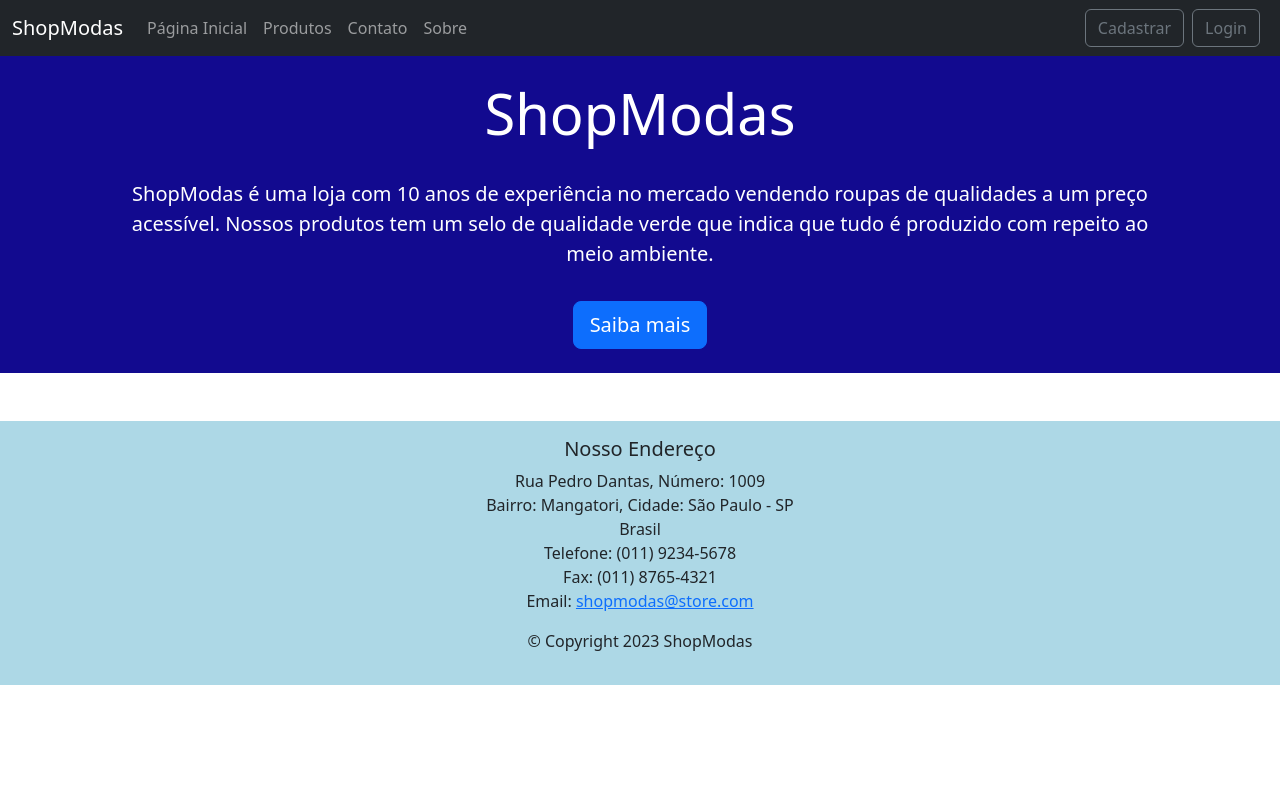
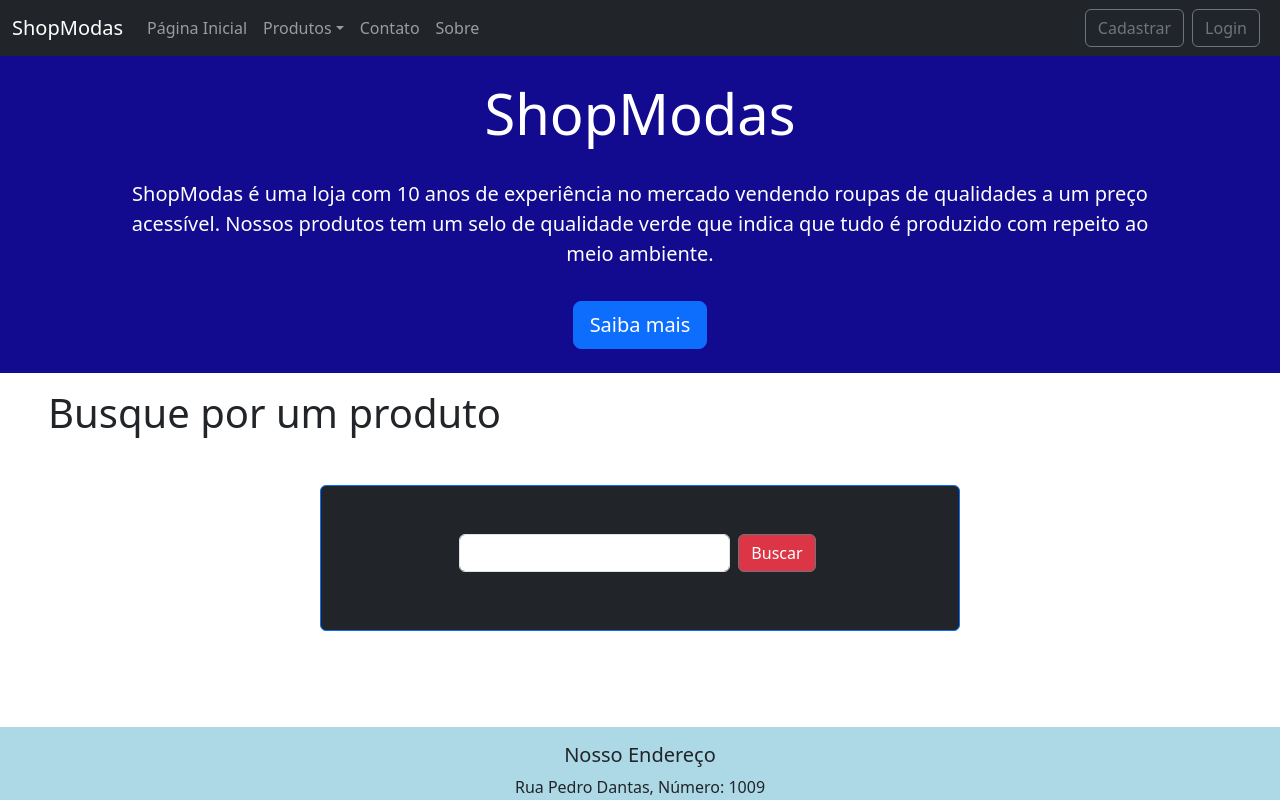
Before and after one commit to talesmilan/Projeto-ShopModas-feito-com-ReactJS-e-Redux, a React (Create React App) app: page /buscar in a window 1280 px wide. Shown: the top 800 px of the page. Built offline with nearby package versions, Linux system fonts and the light colour scheme; no server answers; some icons are missing.

Commit message:
Fazendo o Buscar

```diff
--- a/src/App.css
+++ b/src/App.css
@@ -12,3 +12,19 @@
 .footer {
   background-color:  #add8e6;
 }
+.bairro {
+  float: left;
+}
+.numero{
+  float: right;
+}
+.link-navbar {
+  text-decoration: none;
+  color: #000000;
+}
+.botaoBuscar {
+  float: right;
+}
+.inputBuscar {
+  float: left;
+}
--- a/src/components/Main.js
+++ b/src/components/Main.js
@@ -1,15 +1,15 @@
 import Navbar from './Navbar'
 import Jumbotron from './Jumbotron'
-import { Routes, Route, useParams} from 'react-router-dom'
+import { Routes, Route} from 'react-router-dom'
 import PaginaInicial from './pages/PaginaInicial'
-import Produtos from './pages/Produtos'
 import Sobre from './pages/Sobre'
 import Contato from './pages/Contato'
 import { useEffect, useState } from 'react'
 import { baseUrl } from '../baseUrl'
 import RenderProduto from './pages/RenderProduto'
 import Footer from './Footer'
-import { fetchProdutos } from './FetchsExport'
+import Cadastro from './pages/Cadastro'
+import Buscar from './pages/Buscar'
 
 
 const Main = (props) => {
@@ -46,11 +46,12 @@ const Main = (props) => {
                 <Jumbotron />
                 <Routes>
                     <Route path="/" element={<PaginaInicial produtos={produtos} />}/>
-                    <Route path="/produtos" element={<Produtos />}/>
                     <Route path="/produto/:produtoId"
                         element={<RenderProduto produtos={produtos} />} />
                     <Route path="/contato" element={ <Contato />}/>
                     <Route path="/sobre" element={<Sobre />}/>
+                    <Route path="/cadastro" element={<Cadastro />}/>
+                    <Route path="/buscar" element={<Buscar produtos={produtos} />}/>
                 </Routes>
                 <Footer />
             </div>
--- a/src/components/Navbar.js
+++ b/src/components/Navbar.js
@@ -14,15 +14,17 @@ import {
   FormGroup,
   Modal,
   ModalBody,
-  ModalHeader
+  ModalHeader,
+  DropdownItem,
+  UncontrolledDropdown,
+  DropdownToggle,
+  DropdownMenu
 } from 'reactstrap';
 
 function NavBar(args) {
   const [isOpen, setIsOpen] = useState(false);
 
   const [isModalLoguinOpen, setIsModalLoguinOpen] = useState(false)
-
-  const [isModalCadastroOpen, setIsModalCadastroOpen] = useState(false)
 
   const [dadosLoguin, setDadosLoguin] = useState({
     username: "",
@@ -36,9 +38,6 @@ function NavBar(args) {
     setIsModalLoguinOpen(!isModalLoguinOpen)
   }
 
-  const modalCadastrar = () => {
-    setIsModalCadastroOpen(!isModalCadastroOpen)
-  }
 
   const handleLogin = (e) => {
     e.preventDefault()
@@ -65,9 +64,26 @@ function NavBar(args) {
             <NavItem>
               <NavLink className="nav-link" to="/">Página Inicial</NavLink>
             </NavItem>
-            <NavItem>
-              <NavLink className="nav-link" to="/produtos" >Produtos</NavLink>
-            </NavItem>
+            <UncontrolledDropdown nav inNavbar>
+              <DropdownToggle nav caret>
+                Produtos
+              </DropdownToggle>
+              <DropdownMenu right>
+                <DropdownItem>Roupas</DropdownItem>
+                <DropdownItem>Calçados</DropdownItem>
+                <DropdownItem>Acessórios</DropdownItem>
+                <DropdownItem divider />
+                <DropdownItem>Camisetas</DropdownItem>
+                <DropdownItem>Tênis</DropdownItem>
+                <DropdownItem>Bonés</DropdownItem>
+                <DropdownItem>Bermudas</DropdownItem>
+                <DropdownItem divider />
+                <DropdownItem>Masculino</DropdownItem>
+                <DropdownItem>Feminino</DropdownItem>
+                <DropdownItem divider />
+                <NavLink className="link-navbar" to="/buscar"><DropdownItem>Buscar</DropdownItem></NavLink>
+              </DropdownMenu>
+            </UncontrolledDropdown>
             <NavItem>
               <NavLink className="nav-link" to="/contato">Contato</NavLink>
             </NavItem>
@@ -77,9 +93,11 @@ function NavBar(args) {
           </Nav>
           <Nav className="ms-auto" navbar>
             <NavItem>
-              <Button className='bg-dark' outline onClick={modalCadastrar}>
-                Cadastrar
-              </Button>
+              <NavLink className="nav-link m-0 p-0" to="/cadastro">
+                <Button className='bg-dark' outline>
+                  Cadastrar
+                </Button>
+              </NavLink>
             </NavItem>
             <NavItem className='mx-2'>
               <Button className='bg-dark' outline onClick={modalLoguin}>
--- /dev/null
+++ b/src/components/pages/Buscar.js
@@ -0,0 +1,74 @@
+import { Button, Input, Card, CardHeader, CardImg, CardTitle } from "reactstrap"
+import { useState } from "react"
+import { baseUrl } from "../../baseUrl"
+import { Link } from "react-router-dom"
+
+function RenderProdutoItem({produto}) {
+
+        return (
+            <Card>
+                <Link className="marcador-link" to={`/produto/${produto.id}`}>
+                    <CardHeader>
+                        <CardTitle>{produto.nome} - <span>R${produto.preco}</span></CardTitle>
+                    </CardHeader>
+
+                    <CardImg height="200px" src={baseUrl + produto.imagem} alt={produto.nome} />
+
+                </Link>
+            </Card>
+        )
+
+}
+
+
+const Buscar = ({produtos}) => {
+
+const [busca , setBusca] = useState("")
+
+    const handleOnChange = (e) => {
+        const value = e.target.value
+        setBusca(value)
+    }
+
+
+    const renderProdutos = produtos.map((produto) => {
+
+
+        const nomeProduto = produto.nome.toUpperCase()
+
+        const nomeProdutoSemAcento = nomeProduto.normalize('NFD').replace(/[\u0300-\u036f]/g, "")
+
+        const buscaProduto = busca.toUpperCase()
+
+        const buscaSemAcento = buscaProduto.normalize('NFD').replace(/[\u0300-\u036f]/g, "")
+
+        if (buscaSemAcento && nomeProdutoSemAcento.substr(0, buscaSemAcento.length) == buscaSemAcento) {
+
+            return (
+                <div key={produto.id} className="col-12 col-md-3 m-3">
+                    <RenderProdutoItem produto={produto} buscar={busca} />
+                </div>
+            )
+        }
+
+    });
+
+
+    return (
+        <div>
+            <h1 className="mx-5">Busque por um produto</h1>
+            <div className=" offset-3 col-sm-6 my-5 col-12 p-5 border rounded border-primary bg-dark">
+                <div className="text-center col-sm-6 offset-2 inputBuscar">
+                    <Input type="text" value={busca} onChange={handleOnChange} />
+                </div>
+                <div className="col-sm-4 botaoBuscar">
+                    <Button className="mx-2 bg-danger">Buscar</Button>
+                </div>
+                <div className="m-5 col-12"></div>
+            </div>
+            <div className="row offset-1">{renderProdutos}</div>
+        </div>
+    )
+}
+
+export default Buscar
--- /dev/null
+++ b/src/components/pages/Cadastro.js
@@ -0,0 +1,65 @@
+import { Button, Form, FormGroup, Label, Input, FormText } from 'reactstrap';
+
+const Cadastro = () => {
+    return (
+        <div>
+            <h1 className="mx-5">Cadastro</h1>
+            <div className='offset-2 col-8 mt-5 border p-5 rounded border-dark cadastro'>
+                <Form>
+                    <FormGroup>
+                        <Label for="nome">Nome Completo</Label>
+                        <Input type="text" name="nome" id="nome" placeholder="Digite seu nome completo" />
+                    </FormGroup>
+                    <FormGroup>
+                        <Label for="email">Email</Label>
+                        <Input type="email" name="email" id="email" placeholder="Digite seu email" />
+                    </FormGroup>
+                    <FormGroup>
+                        <Label for="cpf">CPF</Label>
+                        <Input type="number" name="cpf" id="cpf" placeholder="Digite seu CPF" />
+                    </FormGroup>
+                    <FormGroup>
+                        <Label for="usuario">Crie um Usuário</Label>
+                        <Input type="text" name="usario" id="usuario" placeholder="Crie um usuário" />
+                    </FormGroup>
+                    <FormGroup>
+                        <Label for="senha">Crie uma senha</Label>
+                        <Input type="password" name="senha" id="senha" placeholder="Crie uma senha de 6 a 10 digitos" />
+                    </FormGroup>
+                    <FormGroup>
+                        <Label for="estado">Estado</Label>
+                        <Input type="select" name="estado" id="estado" value="">
+                            <option value="" checked disabled>Selecione seu estado</option>
+                            <option>SP</option>
+                            <option>RJ</option>
+                            <option>MG</option>
+                            <option>BA</option>
+                            <option>MT</option>
+                        </Input>
+                    </FormGroup>
+                    <FormGroup>
+                        <Label for="rua">Nome da Rua</Label>
+                        <Input type="text" name="rua" id="rua" placeholder="Digite o nome da sua rua" />
+                    </FormGroup>
+                    <FormGroup className='col-12 col-sm-7 bairro'>
+                        <Label for="bairro">Bairro</Label>
+                        <Input type="text" name="bairro" id="bairro" placeholder="Digite o nome do seu bairro" />
+                    </FormGroup>
+                    <FormGroup className='col-12 col-sm-4 numero'>
+                        <Label for="numero">Número</Label>
+                        <Input type="number" name="numero" id="numero" placeholder="Digite o número da sua casa" />
+                    </FormGroup>
+                    <FormGroup check className='m-4'>
+                    <Label check>
+                        <Input type="checkbox" />
+                        Deseja receber promoções no seu email?
+                    </Label>
+                    </FormGroup>
+                    <Button>Cadastrar</Button>
+                </Form>
+            </div>
+        </div>
+    )
+}
+
+export default Cadastro
--- a/src/components/pages/PaginaInicial.js
+++ b/src/components/pages/PaginaInicial.js
@@ -23,7 +23,7 @@ const PaginaInicial = ({produtos}) => {
 
 
 
-    const menu = produtos.map((produto) => {
+    const produtoRender = produtos.map((produto) => {
         return (
             <div key={produto.id} className="col-12 col-md-3 m-3">
                 <RenderProdutoItem produto={produto}/>
@@ -34,7 +34,7 @@ const PaginaInicial = ({produtos}) => {
     return (
         <div>
             <h1 className='mx-5'>Destaques</h1>
-            <div className="row offset-1">{menu}</div>
+            <div className="row offset-1">{produtoRender}</div>
 
 
         </div>
--- a/src/components/pages/RenderProduto.js
+++ b/src/components/pages/RenderProduto.js
@@ -35,6 +35,7 @@ const RenderProduto = ({produtos}) => {
         fetchComentario()
     }, [])
 
+    if (produtos.length > 0) {
         return (
             <div>
                 <h1 className="mx-5">{produtos[params.produtoId].nome}</h1>
@@ -56,6 +57,12 @@ const RenderProduto = ({produtos}) => {
 
             </div>
         )
+    } else {
+        return (
+            <div></div>
+        )
+    }
+
 }
 
 export default RenderProduto
```
Lines whose indentation alone changed are shown as unchanged.
